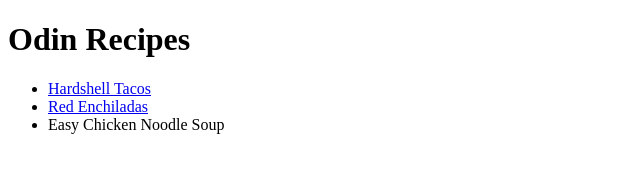
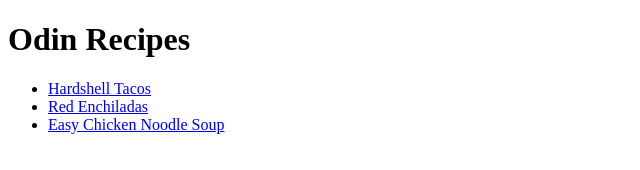
Before and after one commit to chiefeli/odin-recipes, a plain HTML site: page index.html in a window 1280 px wide. Shown: the whole page, without its empty margins (0-640 px from the left). Drawn offline with Linux system fonts and the light colour scheme.

Commit message:
Fixed link to easy chicken noodle soup recipe on homepage
Link to cns.html was not working due to a formatting error.

```diff
--- a/index.html
+++ b/index.html
@@ -9,7 +9,7 @@
     <ul>
       <li><a href="recipes/tacos.html">Hardshell Tacos</a></li>
       <li><a href="recipes/enchiladas.html">Red Enchiladas</a></li>
-      <li><a href="recipes/cns.html"></a>Easy Chicken Noodle Soup</li>
+      <li><a href="recipes/cns.html">Easy Chicken Noodle Soup</a></li>
     </ul>
   </body>
 </html>
```
